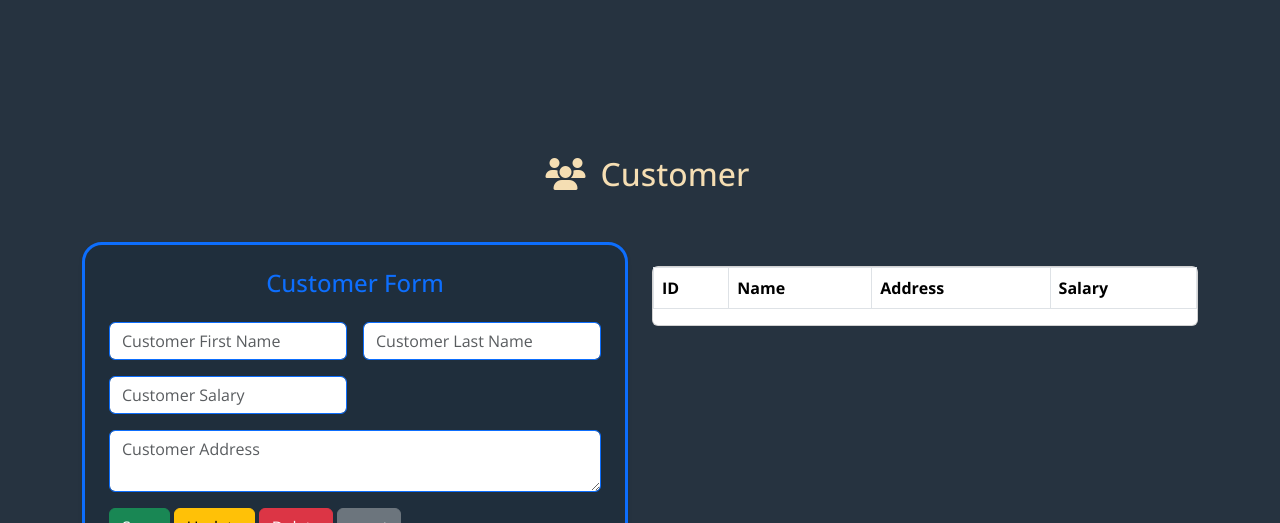
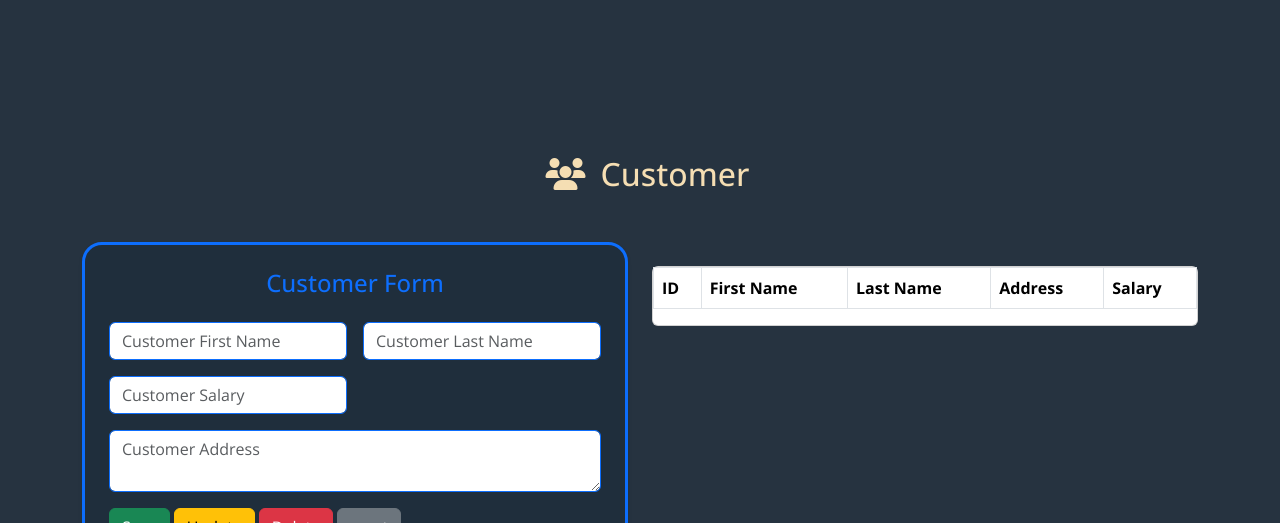
Before and after one commit to chaminduchirantha/pos-system, a plain HTML site: page index.html in a window 1280 px wide. Shown: the part 577-1100 px from the top of the page. Drawn offline with nearby package versions, Linux system fonts and the light colour scheme; some packages are replaced by stand-ins of ours; a script that the page names is missing; a web font is replaced by a local one.

Commit message:
update the index file in customer section

```diff
--- a/index.html
+++ b/index.html
@@ -101,7 +101,8 @@
                                 <thead>
                                 <tr>
                                     <th scope="col">ID</th>
-                                    <th scope="col">Name</th>
+                                    <th scope="col">First Name</th>
+                                    <th scope="col">Last Name</th>
                                     <th scope="col">Address</th>
                                     <th scope="col">Salary</th>
                                 </tr>
```
